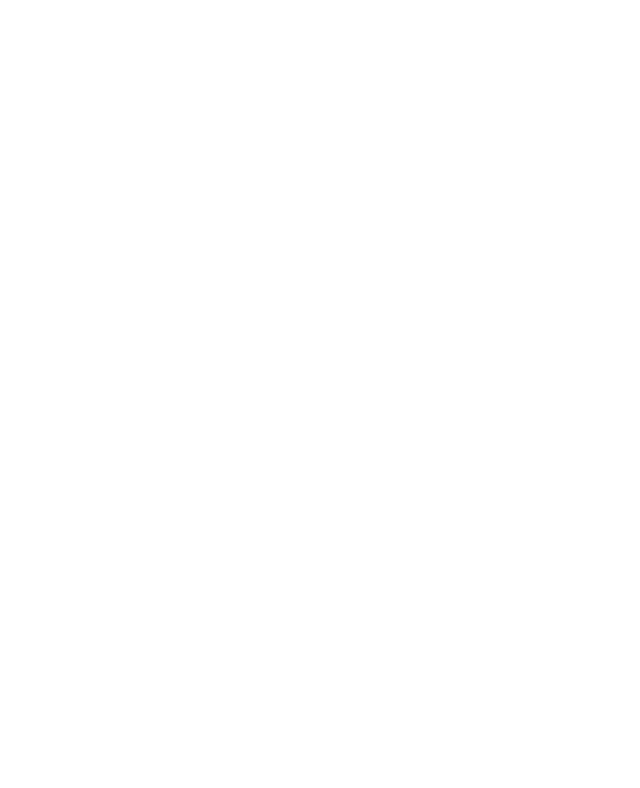
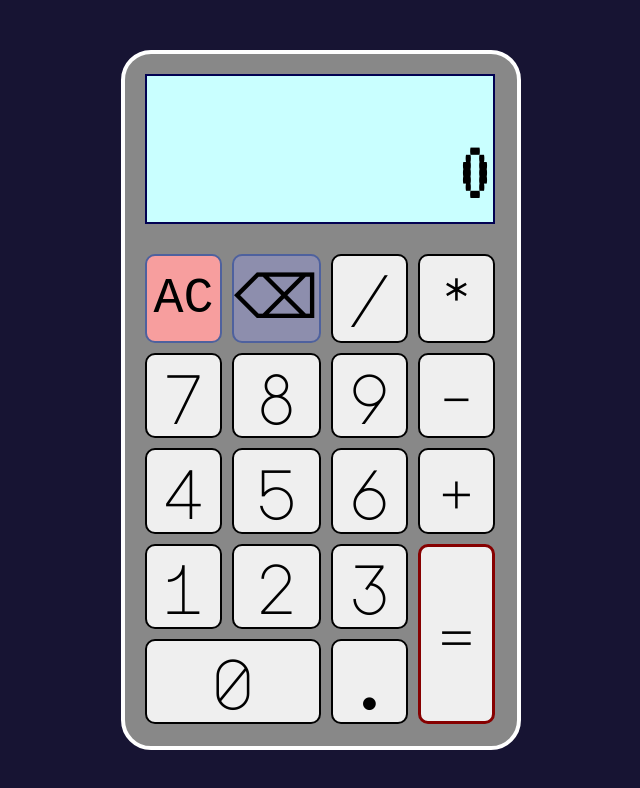
Before and after one commit to KVG24/calculator-odin, a plain HTML site: page index.html in a window 1280 px wide. Shown: the whole page, without its empty margins (319-959 px from the left). Drawn offline with Linux system fonts and the light colour scheme.

Commit message:
Add basic UI and JS

```diff
--- a/app.js
+++ b/app.js
@@ -0,0 +1,46 @@
+const firstNum = '';
+const operator = '';
+const secondNum = '';
+
+const displayCurrent = document.querySelector('.current');
+const displayPrev = document.querySelector('.previous');
+displayCurrent.textContent = '0'
+
+const numberBtn = document.querySelectorAll('[data-number]');
+const operatorBtn = document.querySelectorAll('[data-operator]');
+const equalsBtn = document.getElementById('equals')
+const clearBtn = document.getElementById('clear');
+const deleteBtn = document.getElementById('delete');
+const pointBtn = document.getElementById('point')
+
+function add(a, b) {
+    return a + b;
+}
+
+function subtract(a, b) {
+    return a - b;
+}
+
+function multiply(a, b) {
+    return a * b;
+}
+
+function divide(a, b) {
+    return a / b;
+}
+
+function operate(operator, a, b) {
+    switch (operator) {
+        case '+':
+            return add(a, b);
+        case '-':
+            return subtract(a, b);
+        case '*':
+            return multiply(a, b);
+        case 'divide':
+            if (b == 0) return null
+            else return divide(a, b)
+        default:
+            return null
+    }
+}
--- a/index.html
+++ b/index.html
@@ -6,8 +6,38 @@
     <title>KVG24 Calculator</title>
     <link rel="stylesheet" href="style.css">
     <script src="app.js" defer></script>
+    <link rel="preconnect" href="https://fonts.googleapis.com">
+    <link rel="preconnect" href="https://fonts.gstatic.com" crossorigin>
+    <link href="https://fonts.googleapis.com/css2?family=Major+Mono+Display&family=VT323&display=swap" rel="stylesheet">
 </head>
 <body>
-
+    <div class="container">
+        <div class="calculator">
+            <div class="display">
+                <div class="previous"></div>
+                <div class="current"></div>
+            </div>
+            <div class="buttons">
+                <button class="btn-action" id="clear">AC</button>
+                <button class="btn-action" id="delete">⌫</button>
+                <button class="btn" data-operator="/">/</button>
+                <button class="btn" data-operator="*">*</button>
+                <button class="btn" data-number="7">7</button>
+                <button class="btn" data-number="8">8</button>
+                <button class="btn" data-number="9">9</button>
+                <button class="btn" data-operator="-">-</button>
+                <button class="btn" data-number="4">4</button>
+                <button class="btn" data-number="5">5</button>
+                <button class="btn" data-number="6">6</button>
+                <button class="btn" data-operator="+">+</button>
+                <button class="btn" data-number="1">1</button>
+                <button class="btn" data-number="2">2</button>
+                <button class="btn" data-number="3">3</button>
+                <button class="btn" id="equals">=</button>
+                <button class="btn" id="zero" data-number="0">0</button>
+                <button class="btn" id="point">.</button>
+            </div>
+        </div>
+    </div>
 </body>
 </html>
--- a/style.css
+++ b/style.css
@@ -0,0 +1,92 @@
+* {
+    padding: 0;
+    margin: 0;
+    box-sizing: border-box;
+}
+
+body {
+    background-color: rgb(23, 20, 51);
+}
+
+button {
+    border: none;
+    color: inherit;
+    font-family: inherit;
+    font-size: inherit;
+    cursor: pointer;
+    outline: none;
+}
+
+.container {
+}
+
+.calculator {
+    width: 400px;
+    height: 700px;
+    border: 4px solid rgb(255, 255, 255);
+    border-radius: 30px;
+    padding: 20px;
+    margin: 50px auto auto auto;
+    background-color: rgb(136, 136, 136);
+}
+
+.display {
+    width: 350px;
+    height: 150px;
+    border: 2px solid rgb(1, 1, 82);
+    background-color: rgb(201, 255, 255);
+    margin-bottom: 30px;
+    font-family: 'VT323', monospace;
+}
+
+.previous {
+    text-align: right;
+    height: 50px;
+    font-size: 40px;
+}
+
+.current {
+    text-align: right;
+    height: 90px;
+    font-size: 90px;
+}
+
+.buttons {
+    width: 350px;
+    height: 470px;
+    display: grid;
+    grid-template-columns: repeat(4, 1fr);
+    gap: 10px;
+}
+
+.btn-action {
+    border: 2px solid rgb(78, 97, 158);
+    border-radius: 10px;
+    font-family: 'Courier New', Courier, monospace;
+}
+
+#clear {
+    background-color: rgb(247, 158, 158);
+    font-size: 50px;
+}
+
+#delete {
+    background-color: rgb(141, 142, 173);
+    font-size: 60px;
+}
+
+#equals {
+    grid-row: span 2;
+    border: 3px solid rgb(134, 0, 0);
+}
+
+#zero {
+    grid-column: span 2;
+}
+
+.btn {
+    border: 2px solid black;
+    border-radius: 10px;
+    font-size: 70px;
+    font-family: 'Major Mono Display', monospace;
+}
```
